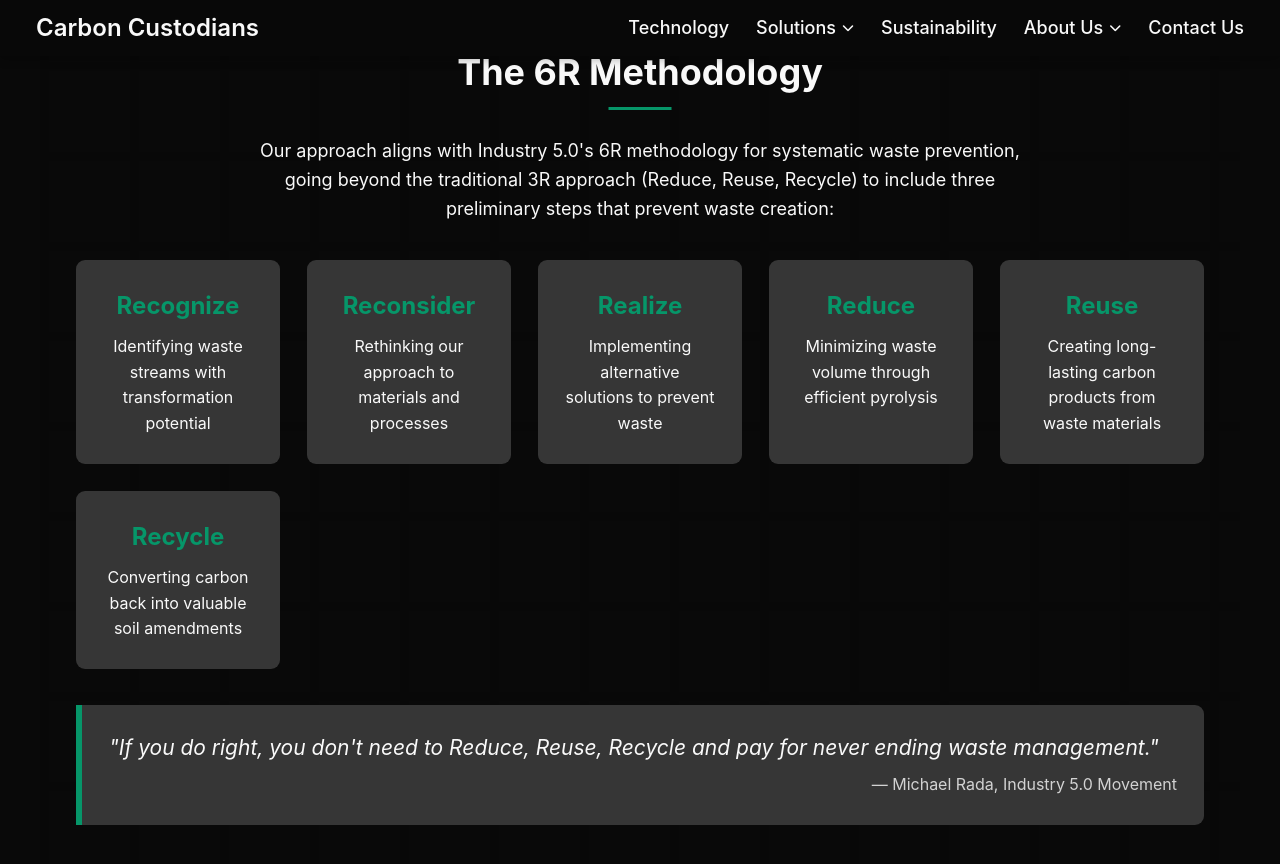
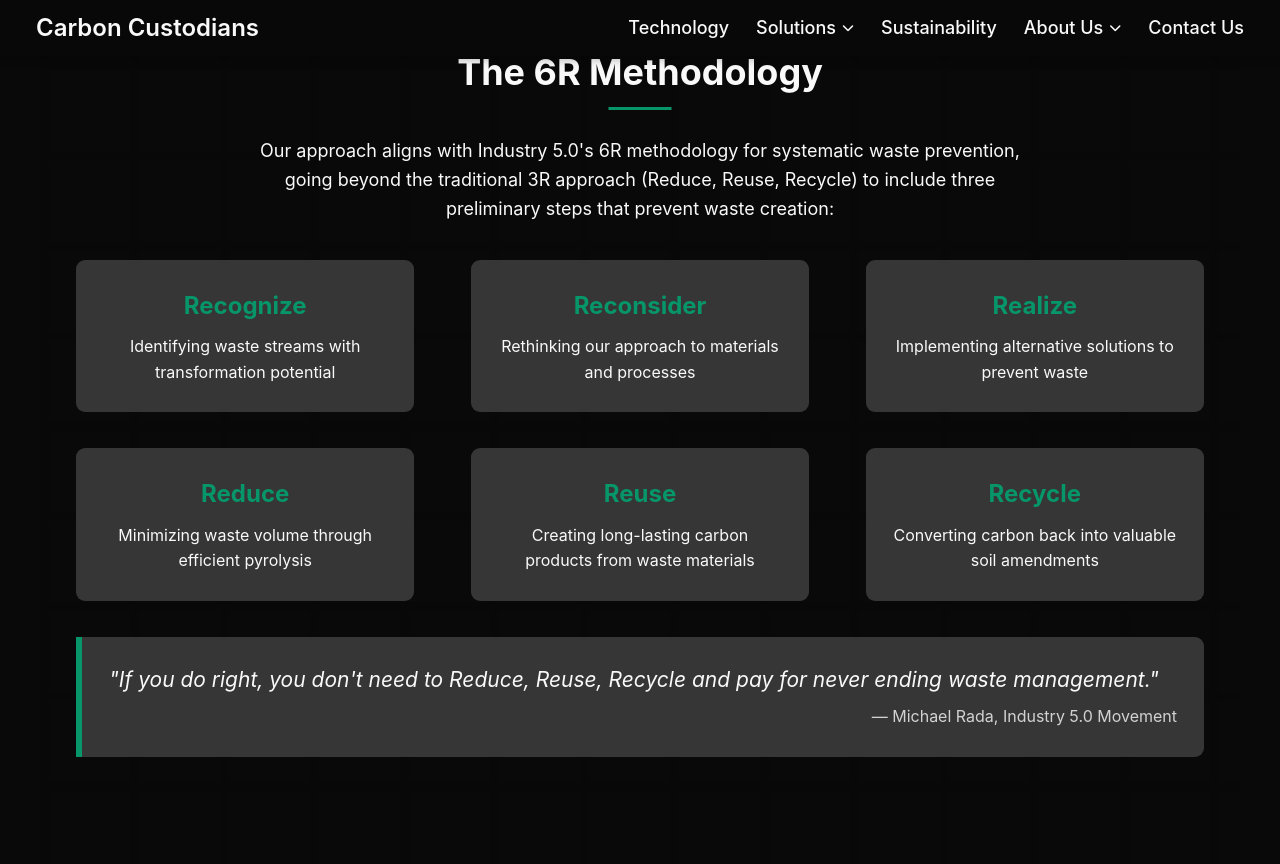
Before and after one commit to teejayen/carboncustodians-website, a Jekyll site: the page built from pages/industry5-0.md, in a window 1280 px wide and 900 px high, scrolled down 4597 px. Shown: the top 864 px of the window. Built offline with Jekyll 4.4.1, drawn with Linux system fonts in a browser that asks for light colours.

Commit message:
fixed 6r grid to two rows of 3

```diff
--- a/pages/industry5-0.md
+++ b/pages/industry5-0.md
@@ -188,30 +188,38 @@ permalink: /about/industry-5-0/
       Our approach aligns with Industry 5.0's 6R methodology for systematic waste prevention, going beyond the traditional 3R approach (Reduce, Reuse, Recycle) to include three preliminary steps that prevent waste creation:
     </p>
 
-    <!-- 3x2 grid for 6R Methodology -->
-    <div class="methodology-grid">
-      <div class="methodology-item">
-        <h4>Recognize</h4>
+    <!-- First row: 3 items -->
+    <div class="methodology-row" style="display: flex; justify-content: space-between; margin-bottom: 36px;">
+      <div class="methodology-item" style="width: 30%; background: var(--carbon-gray); padding: 27px; border-radius: 9px; text-align: center;">
+        <h4 style="color: var(--emerald-primary);">Recognize</h4>
         <p>Identifying waste streams with transformation potential</p>
       </div>
-      <div class="methodology-item">
-        <h4>Reconsider</h4>
+
+      <div class="methodology-item" style="width: 30%; background: var(--carbon-gray); padding: 27px; border-radius: 9px; text-align: center;">
+        <h4 style="color: var(--emerald-primary);">Reconsider</h4>
         <p>Rethinking our approach to materials and processes</p>
       </div>
-      <div class="methodology-item">
-        <h4>Realize</h4>
+
+      <div class="methodology-item" style="width: 30%; background: var(--carbon-gray); padding: 27px; border-radius: 9px; text-align: center;">
+        <h4 style="color: var(--emerald-primary);">Realize</h4>
         <p>Implementing alternative solutions to prevent waste</p>
       </div>
-      <div class="methodology-item">
-        <h4>Reduce</h4>
+    </div>
+
+    <!-- Second row: 3 items -->
+    <div class="methodology-row" style="display: flex; justify-content: space-between; margin-bottom: 36px;">
+      <div class="methodology-item" style="width: 30%; background: var(--carbon-gray); padding: 27px; border-radius: 9px; text-align: center;">
+        <h4 style="color: var(--emerald-primary);">Reduce</h4>
         <p>Minimizing waste volume through efficient pyrolysis</p>
       </div>
-      <div class="methodology-item">
-        <h4>Reuse</h4>
+
+      <div class="methodology-item" style="width: 30%; background: var(--carbon-gray); padding: 27px; border-radius: 9px; text-align: center;">
+        <h4 style="color: var(--emerald-primary);">Reuse</h4>
         <p>Creating long-lasting carbon products from waste materials</p>
       </div>
-      <div class="methodology-item">
-        <h4>Recycle</h4>
+
+      <div class="methodology-item" style="width: 30%; background: var(--carbon-gray); padding: 27px; border-radius: 9px; text-align: center;">
+        <h4 style="color: var(--emerald-primary);">Recycle</h4>
         <p>Converting carbon back into valuable soil amendments</p>
       </div>
     </div>
```
